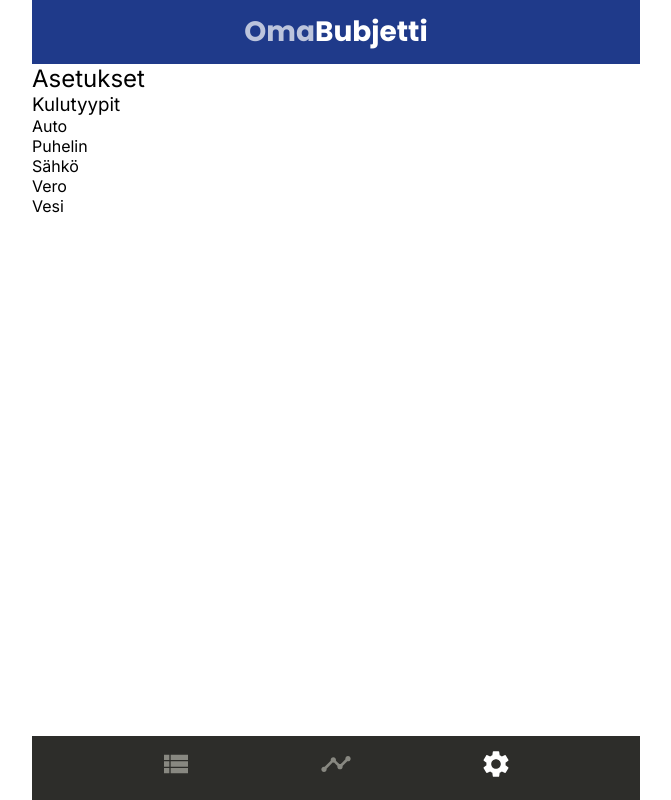
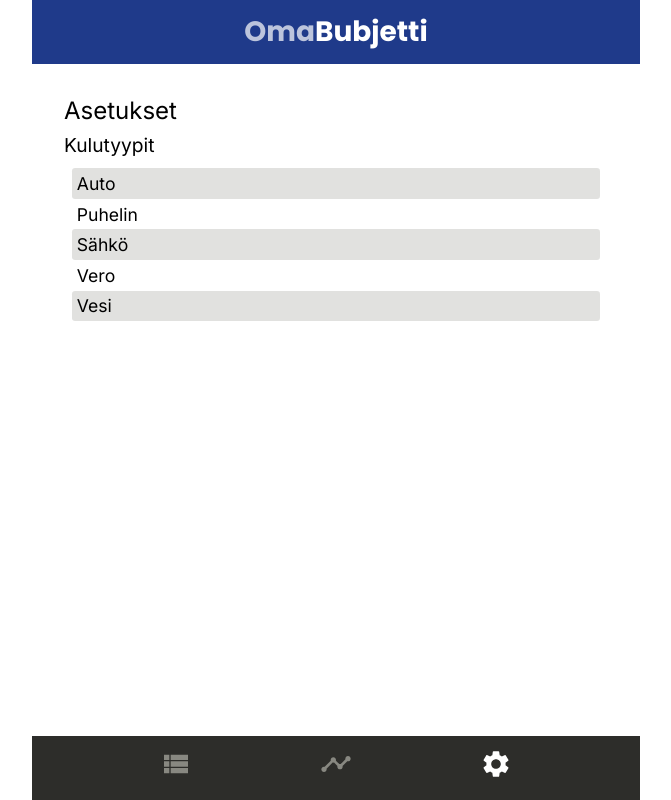
Before and after one commit to stmargariitaaa/OmaBudjetti, a React (Vite) app: page /settings in a window 1280 px wide. Shown: the whole page, without its empty margins (304-975 px from the left). Built offline with nearby package versions, Linux system fonts and the light colour scheme.

Commit message:
lisää settings-sivun ulkoasumuotoilut

```diff
--- a/src/pages/Settings/Settings.module.scss
+++ b/src/pages/Settings/Settings.module.scss
@@ -0,0 +1,25 @@
+@use '../../assets/styles' as theme;
+
+.settings {
+  padding: theme.$padding-container;
+}
+
+.settings h3 {
+  margin-top: 0.5rem;
+  margin-bottom: 0.2rem;
+  font-size: 1.2rem;
+}
+
+.settings_types {
+  padding: 0.5rem;
+  font-size: 1.1rem;
+}
+
+.settings_types > div {
+  padding: 0.3rem;
+  border-radius: 0.2rem;
+}
+
+.settings_types > div:nth-child(odd) {
+  background-color: theme.$color-neutral-lighter;
+}
```
